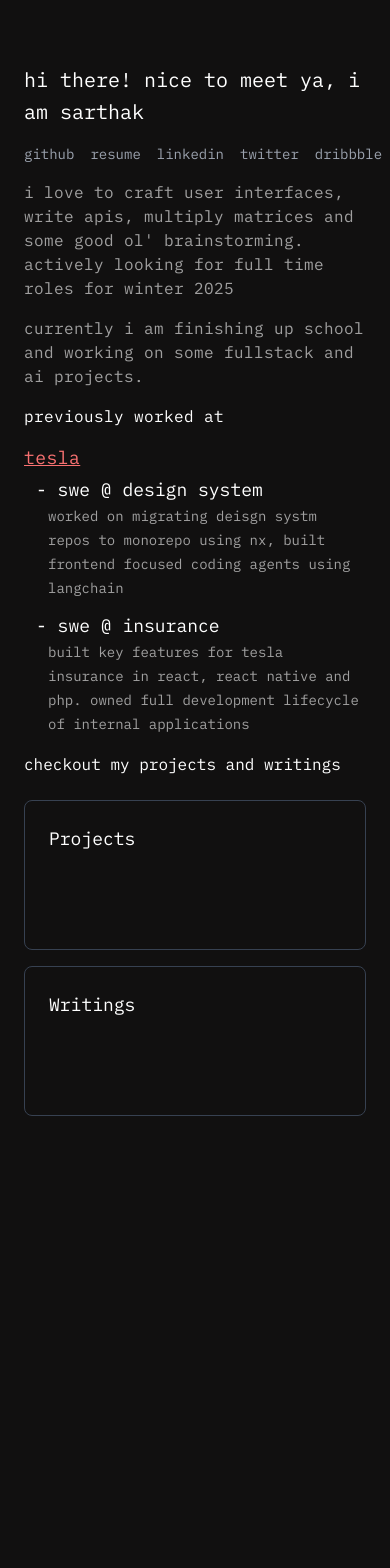
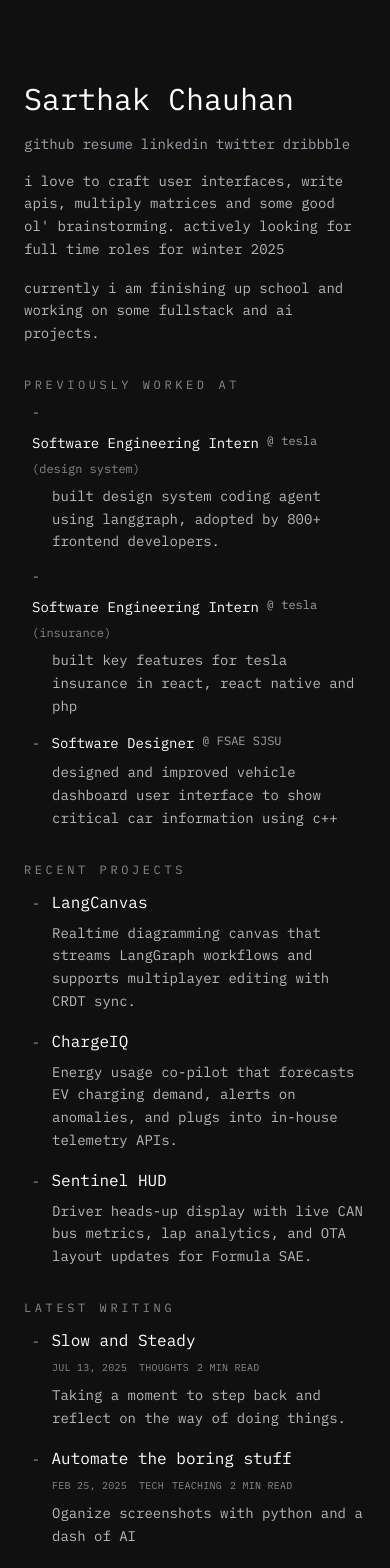
Before and after one commit to Sarthakischauhan/portfolio, a Next.js app: page / in a window 390 px wide. Shown: the top 1568 px of the page. Before the commit the page ends 1140 px from the top, so only its background shows below. Built offline with nearby package versions, Linux system fonts and the light colour scheme.

Commit message:
redesign 8 nov 3:41am

```diff
--- /dev/null
+++ b/app/components/SectionList.jsx
@@ -0,0 +1,33 @@
+const sectionLabelClass =
+  "text-xs font-mono uppercase tracking-[0.3em] text-white/50 sm:text-sm";
+
+export const SectionList = ({
+  label,
+  items,
+  renderHeading,
+  renderBody,
+  getKey,
+  animationDelay = 0.1,
+}) => (
+  <div
+    className="animate-fade-in-up font-mono"
+    style={{ animationDelay: `${animationDelay}s` }}
+  >
+    <p className={sectionLabelClass}>{label}</p>
+    <div className="mt-3 flex flex-col gap-4 pl-2">
+      {items.map((item, index) => (
+        <div key={getKey ? getKey(item, index) : index} className="space-y-2">
+          <p className="flex flex-wrap items-baseline gap-3 text-base sm:text-lg">
+            <span className="text-xs font-semibold tracking-wide text-white/40 sm:text-sm">
+              -
+            </span>
+            {renderHeading(item, index)}
+          </p>
+          <div className="ml-5 text-sm leading-relaxed text-white/70 sm:ml-6 sm:text-base">
+            {renderBody(item, index)}
+          </div>
+        </div>
+      ))}
+    </div>
+  </div>
+);
--- a/app/components/SocialTiles.jsx
+++ b/app/components/SocialTiles.jsx
@@ -5,7 +5,7 @@ import React from "react";
 const SocialTiles = () => {
   return (
     <div className="w-full py-2 mt-2 select-none font-mono text-sm">
-      <div className="container mx-auto flex justify-start items-center space-x-4">
+      <div className="container mx-auto flex justify-start items-center space-x-2 md:space-x-4 sm:space-x-2 lg:space-x-5">
         <Link
           href="https://github.com/Sarthakischauhan"
           className="text-gray-400 hover:text-white transition-colors"
--- a/app/page.js
+++ b/app/page.js
@@ -1,94 +1,147 @@
-import ExperienceTile from "./components/ExperienceTile";
-import BlogTile from "./components/BlogTile";
-import Image from "next/image";
 import SocialTiles from "./components/SocialTiles";
 import Link from "next/link";
-import ExternalCTA from "./components/ExternalCTA";
-import * as data from "../public/data.json";
-import { ArrowUpRight, ArrowDown } from "lucide-react";
-import { If, Else } from "react-if";
+import data from "../public/data.json";
+import { SectionList } from "./components/SectionList";
+const PROJECTS = [
+  {
+    name: "LangCanvas",
+    summary:
+      "Realtime diagramming canvas that streams LangGraph workflows and supports multiplayer editing with CRDT sync.",
+    tech: ["Next.js", "Liveblocks", "LangChain", "Tailwind"],
+    href: "https://github.com/example/langcanvas",
+  },
+  {
+    name: "ChargeIQ",
+    summary:
+      "Energy usage co-pilot that forecasts EV charging demand, alerts on anomalies, and plugs into in-house telemetry APIs.",
+    tech: ["TypeScript", "tRPC", "PostgreSQL", "Temporal"],
+    href: "https://github.com/example/chargeiq",
+  },
+  {
+    name: "Sentinel HUD",
+    summary:
+      "Driver heads-up display with live CAN bus metrics, lap analytics, and OTA layout updates for Formula SAE.",
+    tech: ["React", "WebGL", "Rust", "Wasm"],
+    href: "https://github.com/example/sentinel-hud",
+  },
+];
+
+const containerClass =
+  "mx-auto flex max-w-[40rem] flex-col gap-8 px-6 mt-10 mb-10 pt-8 md:px-0";
+const paragraphClass =
+  "text-sm font-mono leading-relaxed text-white/70 sm:text-base";
+
+const formatDate = (value) =>
+  new Date(value).toLocaleDateString(undefined, {
+    year: "numeric",
+    month: "short",
+    day: "numeric",
+  });
 
 export default function Home() {
-  const WORK_EXPERIENCE = data.workExperience.slice(0, 2);
-  const BLOG_DATA = data.blogData
+  const WORK_EXPERIENCE = data.workExperience;
+  const RECENT_BLOGS = [...data.blogData]
     .sort((a, b) => new Date(b.date_posted) - new Date(a.date_posted))
     .slice(0, 2);
 
   return (
     <>
-      <div className="lg:max-w-[40rem] sm:max-w-[40rem] mx-auto md:mt-[100px] mt-[30px] flex flex-col p-6 md:p-0 ">
-        {/* <Image
-          src="/D.png"
-          height={500}
-          width={500}
-          alt="Sarthak Chauhan"
-          className="rounded-full aspect-square object-cover border-white border-2 w-4/12 sm:w-[140px] lg:w-[120px]"
-          placeholder="empty"
-          priority
-        />*/}
-        <div className="intro">
-          <h1 className="md:text-2xl text-xl mt-[10px] leading-8 font-mono font-medium">
-            hi there! nice to meet ya, i am sarthak
-            {/* <span className="opacity-60">
-              {" "}
-              I&apos;m a software engineer and an AI enthusiast
-            </span>*/}
+      <div className={containerClass}>
+        <div
+          className="intro animate-fade-in-up"
+          style={{ animationDelay: "0.05s" }}
+        >
+          <h1 className="mt-2 text-3xl font-mono font-medium leading-tight sm:text-[28px] md:text-4xl">
+            Sarthak Chauhan
           </h1>
+
           <SocialTiles />
-          <div className="para-class tracking-wide font-regular">
-            <p
-              className="text-[16px] w-70 font-mono mt-[8px] leading-2  opacity-60"
-              id="self-intro"
-            >
+          <div className="para-class mt-2 space-y-4">
+            <p className={paragraphClass}>
               i love to craft user interfaces, write apis, multiply matrices and
               some good ol&apos; brainstorming. actively looking for full time
               roles for winter 2025
             </p>
-            <p
-              className="text-[16px] w-70 font-mono mt-[16px] leading-2 opacity-60"
-              id="self-intro"
-            >
+            <p className={paragraphClass}>
               currently i am finishing up school and working on some fullstack
               and ai projects.
             </p>
-            <p className="text-[16px] w-70 font-mono mt-[16px] leading-2 opacity-100">
-              previously worked at
-            </p>
           </div>
         </div>
-        <div className="flex flex-col gap-1 mt-[16px] font-mono w-70">
-          <h4 className="text-lg tracking-wide underline text-red-400">
-            tesla
-          </h4>
-          <div className="indent-3 flex flex-col gap-3">
-            {WORK_EXPERIENCE.map((exp, idx) => (
-              <div className="" key={idx}>
-                <p className="text-lg">- swe @ {exp.team}</p>
-                <div className="indent-0 ml-6 leading-6 text-sm opacity-60">
-                  {exp.roledesc}
+        <SectionList
+          label="previously worked at"
+          items={WORK_EXPERIENCE}
+          animationDelay={0.1}
+          getKey={(exp) => `${exp.company}-${exp.team ?? exp.title}`}
+          renderHeading={(exp) => (
+            <span className="flex flex-wrap gap-2 text-sm sm:text-base">
+              <span className="capitalize">{exp.title}</span>
+              <span className="text-white/60 text-xs sm:text-sm">
+                @ {exp.company}
+              </span>
+              {exp.team && (
+                <span className="text-white/50 text-xs sm:text-sm">
+                  ({exp.team})
+                </span>
+              )}
+            </span>
+          )}
+          renderBody={(exp) => (
+            <>
+              <p>{exp.roledesc}</p>
+            </>
+          )}
+        />
+        <SectionList
+          label="recent projects"
+          items={PROJECTS}
+          animationDelay={0.2}
+          getKey={(project) => project.name}
+          renderHeading={(project) => (
+            <Link
+              href={project.href}
+              target="_blank"
+              rel="noopener noreferrer"
+              className="text-base transition-colors hover:text-hyperlink sm:text-lg"
+            >
+              {project.name}
+            </Link>
+          )}
+          renderBody={(project) => (
+            <>
+              <p>{project.summary}</p>
+            </>
+          )}
+        />
+        <SectionList
+          label="latest writing"
+          items={RECENT_BLOGS}
+          animationDelay={0.3}
+          getKey={(blog) => blog.slug}
+          renderHeading={(blog) => (
+            <Link
+              href={`/blog/${blog.slug}`}
+              className="text-base transition-colors hover:text-hyperlink sm:text-lg"
+            >
+              {blog.title}
+            </Link>
+          )}
+          renderBody={(blog) => (
+            <>
+              <div className="flex flex-wrap items-center gap-3 text-[10px] uppercase tracking-wide text-white/50 sm:text-xs">
+                <span>{formatDate(blog.date_posted)}</span>
+                <div className="flex flex-wrap gap-2">
+                  {blog.tags.map((tag) => (
+                    <span key={tag}>{tag}</span>
+                  ))}
                 </div>
               </div>
-            ))}
-          </div>
-        </div>
-        <div className="">
-          <p className="text-[16px] w-70 font-mono mt-[16px] leading-2 opacity-100">
-            checkout my projects and writings
-          </p>
-          <div className="flex flex-col lg:flex-row gap-4 mt-6 w-full font-mono">
-            <Link href={"/projects"} className="flex-1">
-              <div className="p-6 h-[150px] flex align-bottom rounded-lg border border-gray-700 hover:border-gray-600 transition-colors">
-                <h3 className="text-lg font-mono font-medium mb-2">Projects</h3>
-              </div>
-            </Link>
-
-            <Link href="/blog" className="flex-1">
-              <div className="p-6 h-[150px] rounded-lg border border-gray-700 hover:border-gray-600 transition-colors">
-                <h3 className="text-lg font-mono font-medium mb-2">Writings</h3>
-              </div>
-            </Link>
-          </div>
-        </div>
+              <p className="mt-2 text-sm leading-relaxed sm:text-base">
+                {blog.desc}
+              </p>
+            </>
+          )}
+        />
       </div>
     </>
   );
--- a/public/data.json
+++ b/public/data.json
@@ -5,7 +5,7 @@
       "company": "tesla",
       "team": "design system",
       "duration": "May 25 - August 25",
-      "roledesc": "worked on migrating deisgn systm repos to monorepo using nx, built frontend focused coding agents using langchain",
+      "roledesc": "built design system coding agent using langgraph, adopted by 800+ frontend developers.",
       "skills": ["Langgraph", "Python", "FastAPI", "Nx"],
       "image": "/tesla.svg"
     },
@@ -14,7 +14,7 @@
       "company": "tesla",
       "team": "insurance",
       "duration": "May 24 - August 24",
-      "roledesc": "built key features for tesla insurance in react, react native and php. owned full development lifecycle of internal applications",
+      "roledesc": "built key features for tesla insurance in react, react native and php",
       "skills": ["React", "Javascript", "PHP", "Docker", "Typescript", "Redis"],
       "image": "/tesla.svg"
     },
@@ -22,7 +22,7 @@
       "title": "Software Designer",
       "company": "FSAE SJSU",
       "duration": "June 2023 - December 2023",
-      "roledesc": "Solved bugs and optimized the dashboard layout while working with multiple teams and the vehicle driver. Implemented additional functionalities on dashboard boot-up and streamlined communication between systems, ensuring efficient control during real-time operations.",
+      "roledesc": "designed and improved vehicle dashboard user interface to show critical car information using c++",
       "skills": ["C++", "C", "CAN BUS", "Git"],
       "image": "/fsae_icon.png"
     }
--- a/tailwind.config.js
+++ b/tailwind.config.js
@@ -14,34 +14,37 @@ module.exports = {
           "conic-gradient(from 180deg at 50% 50%, var(--tw-gradient-stops))",
       },
       margin: {
-        '70%' : '70%'
+        "70%": "70%",
       },
-      fontFamily:{
-        inter: ['var(--font-inter)','sans'],
-        mono:['var(--font-ibm-mono)', 'monospace']
+      fontFamily: {
+        inter: ["var(--font-inter)", "sans"],
+        mono: ["var(--font-ibm-mono)", "monospace"],
       },
       textColor: {
-          'danger': '#e3342f',
-          'hyperlink': '#C175FF',
-          'info': '#007FFF',
-          'inlinecode':'#d2a8ff'
+        danger: "#e3342f",
+        hyperlink: "#C175FF",
+        info: "#007FFF",
+        inlinecode: "#d2a8ff",
       },
-      borderColor:{
-        'quote' :'#C175FF',
-        'info' : "#007FFF",
-        'imgborder': '#272727',
+      borderColor: {
+        quote: "#C175FF",
+        info: "#007FFF",
+        imgborder: "#272727",
       },
       keyframes: {
-        keyframes: {
-          blur: {
-            '0%': { filter: "blur(0px)" },
-            '100%': { filter: "blur(5px)" },
-          }
+        blur: {
+          "0%": { filter: "blur(0px)" },
+          "100%": { filter: "blur(5px)" },
         },
-        animation: {
-          blur: 'blur 2s linear infinite',
-        }
-      }
+        "fade-in-up": {
+          "0%": { opacity: 0, transform: "translateY(16px)" },
+          "100%": { opacity: 1, transform: "translateY(0)" },
+        },
+      },
+      animation: {
+        blur: "blur 2s linear infinite",
+        "fade-in-up": "fade-in-up 0.6s ease-out both",
+      },
     }
   },
   plugins: [require('@tailwindcss/typography')],
```
Also changed, not shown: app/blog/[slug]/page.js (+14 -7 lines), app/blog/page.js (+15 -5 lines), app/components/BlogTile.jsx (+14 -8 lines).
